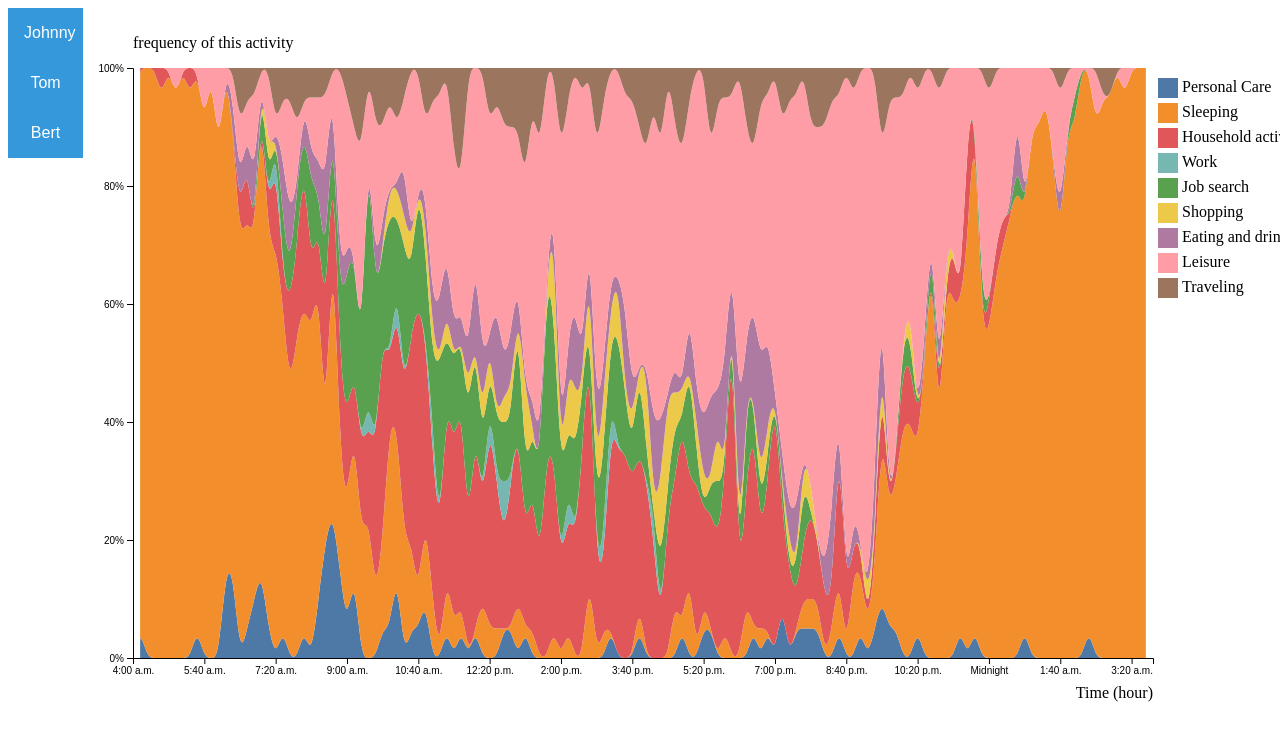
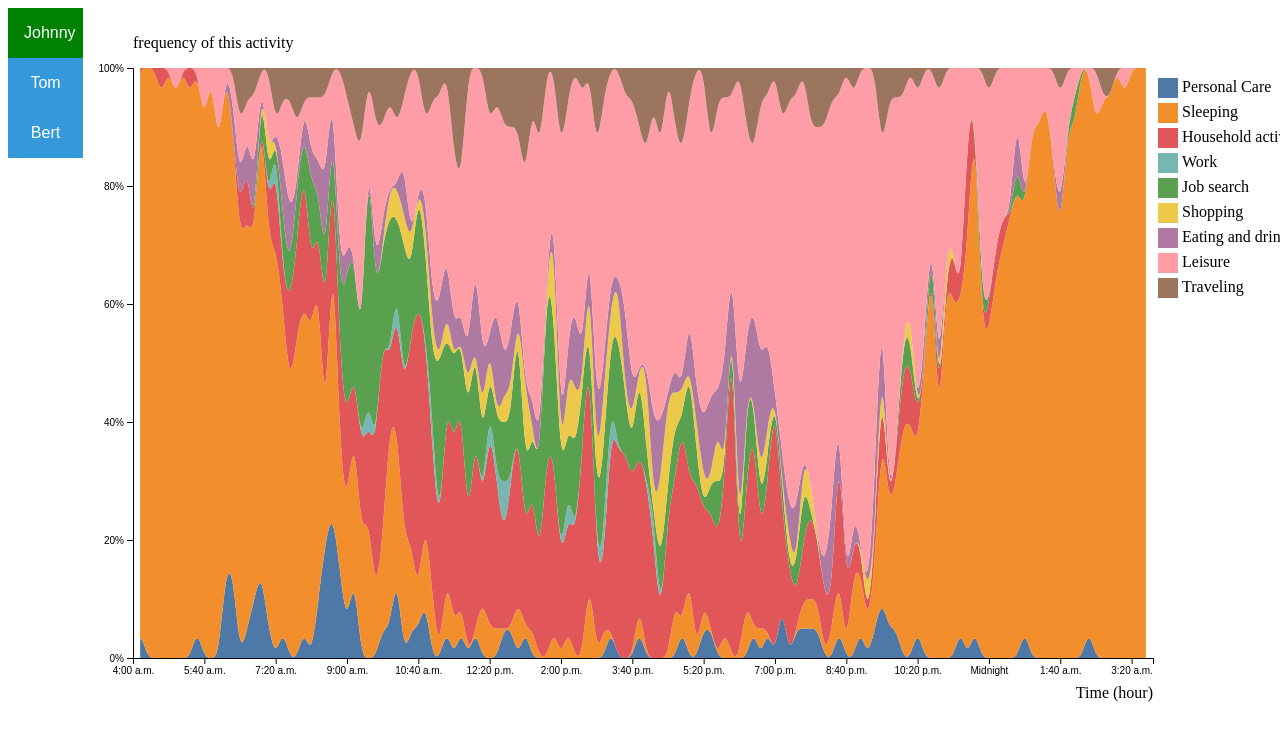
Before and after one commit to SaujanyaM/TimelineComparison, a plain HTML site: page stacked_area_chart.html in a window 1280 px wide. Shown: the top 740 px of the page. Drawn offline with nearby package versions, Linux system fonts and the light colour scheme.

Commit message:
finished selections

```diff
--- a/stacked_area_chart.js
+++ b/stacked_area_chart.js
@@ -317,6 +317,9 @@ function createSelection(container, svg_container, names) {
             svg_container.select("svg").remove()
 
             createStackedChart(svg_container, names.indexOf(name))
-        });
+        })
+        .filter(function(name) { return names.indexOf(name) == 0 })
+        .style("background-color", "green");
+
     selection.append("div").attr("id", "myDropdown").attr("class", "dropdown-content").append()
 }
--- a/timeline.js
+++ b/timeline.js
@@ -1,3 +1,4 @@
+/*
 d3.json("schedule.json").then(function(data) {
     console.log(data.people)
     var checkboxes = d3.select(".person-list").selectAll(".person-checkbox")
@@ -43,6 +44,7 @@ function checkChanged() {
     if (!checked) {} else {}
 
 }
+*/
 /*eslint-env es6*/
 /*eslint-env browser*/
 /*eslint no-console: 0*/
```
Also changed, not shown: index.html (+2 -0 lines). Lines whose indentation alone changed are shown as unchanged.
